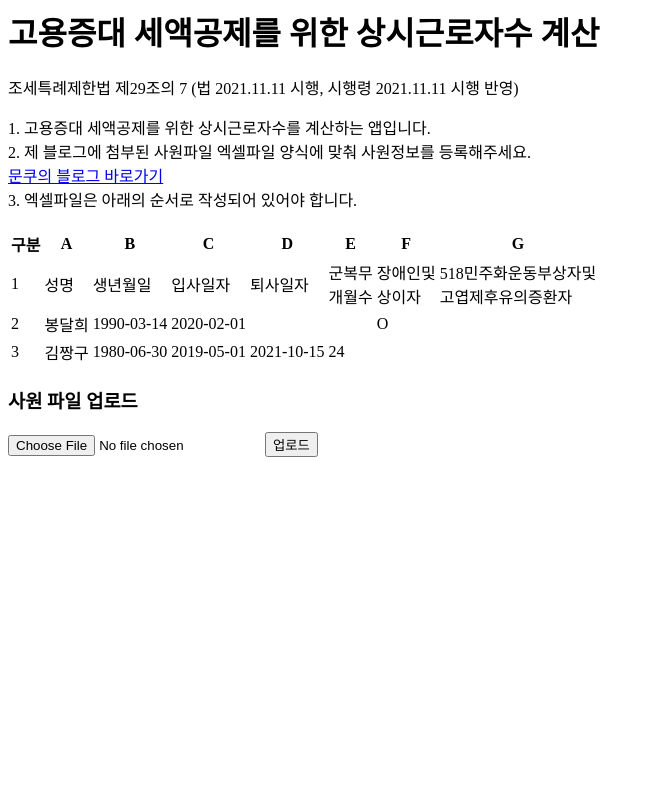
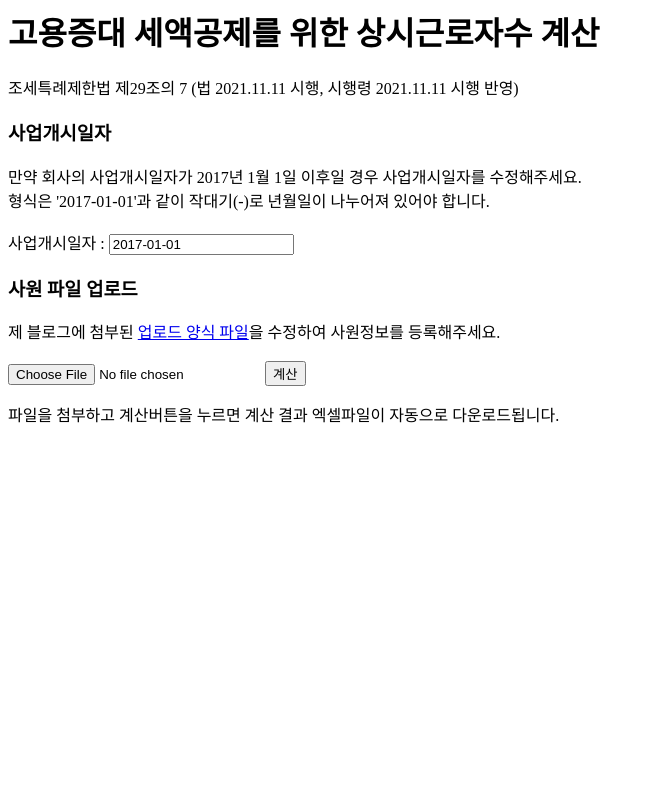
Before and after one commit to karimoons/moonkoo, a Django app: page /employment-increase-tax-credit/ in a window 1280 px wide. Shown: the whole page, without its empty margins (0-655 px from the left). Run offline with Django 3.2, Linux system fonts and the light colour scheme.

Commit message:
사업개시일자 입력칸 추가, 파일 업로드 폼 수정.

```diff
--- a/employment_increase_tax_credit/forms.py
+++ b/employment_increase_tax_credit/forms.py
@@ -1 +1,7 @@
 from django import forms
+
+class DateForm(forms.Form):
+    date = forms.DateField()
+
+class UploadFileForm(forms.Form):
+    file = forms.FileField()
--- a/employment_increase_tax_credit/templates/employment_increase_tax_credit/index.html
+++ b/employment_increase_tax_credit/templates/employment_increase_tax_credit/index.html
@@ -2,63 +2,20 @@
 
 <p>조세특례제한법 제29조의 7 (법 2021.11.11 시행, 시행령 2021.11.11 시행 반영)</p>
 
-1. 고용증대 세액공제를 위한 상시근로자수를 계산하는 앱입니다. <br>
-2. 제 블로그에 첨부된 사원파일 엑셀파일 양식에 맞춰 사원정보를 등록해주세요.<br>
-<a href="https://blog.naver.com/karimoon/">문쿠의 블로그 바로가기</a><br>
-3. 엑셀파일은 아래의 순서로 작성되어 있어야 합니다.<br>
-<br>
+<form action="." method="post" enctype="multipart/form-data">
+    {% csrf_token %}
+    <h3>사업개시일자</h3>
 
-<table>
-    <thead>
-        <tr>
-            <th>구분</th>
-            <th>A</th>
-            <th>B</th>
-            <th>C</th>
-            <th>D</th>
-            <th>E</th>
-            <th>F</th>
-            <th>G</th>
-        </tr>
-    </thead>
-    <tbody>
-        <tr>
-            <td>1</td>
-            <td>성명</td>
-            <td>생년월일</td>
-            <td>입사일자</td>
-            <td>퇴사일자</td>
-            <td>군복무<br>개월수</td>
-            <td>장애인및<br>상이자</td>
-            <td>518민주화운동부상자및<br>고엽제후유의증환자</td>
-        </tr>
-        <tr>
-            <td>2</td>
-            <td>봉달희</td>
-            <td>1990-03-14</td>
-            <td>2020-02-01</td>
-            <td></td>
-            <td></td>
-            <td>O</td>
-            <td></td>
-        </tr>
-        <tr>
-            <td>3</td>
-            <td>김짱구</td>
-            <td>1980-06-30</td>
-            <td>2019-05-01</td>
-            <td>2021-10-15</td>
-            <td>24</td>
-            <td></td>
-            <td></td>
-        </tr>
-    </tbody>
-</table>
+    만약 회사의 사업개시일자가 2017년 1월 1일 이후일 경우 사업개시일자를 수정해주세요.<br>
+    형식은 '2017-01-01'과 같이 작대기(-)로 년월일이 나누어져 있어야 합니다.<br><br>
+    사업개시일자 : {{ date_form.date }}
 
-<h3>사원 파일 업로드</h3>
+    <h3>사원 파일 업로드</h3>
 
-<form action="." method="post" enctype="multipart/form-data">
-    <input type="file" name="excel_file">
-    {% csrf_token %}
-    <input type="submit" value="업로드">
+    제 블로그에 첨부된 <a href="https://blog.naver.com/karimoon/">업로드 양식 파일</a>을 수정하여 사원정보를 등록해주세요.<br><br>
+
+    {{ upload_file_form.file }}
+    <input type="submit" value="계산">
 </form>
+
+파일을 첨부하고 계산버튼을 누르면 계산 결과 엑셀파일이 자동으로 다운로드됩니다.
--- a/employment_increase_tax_credit/views.py
+++ b/employment_increase_tax_credit/views.py
@@ -6,6 +6,29 @@ from dateutil.relativedelta import relativedelta
 import pandas as pd
 from io import BytesIO as IO
 
+from .forms import DateForm, UploadFileForm
+
+def index(request):
+    if request.method == 'POST':
+        date_form = DateForm(request.POST)
+        upload_file_form = UploadFileForm(request.POST, request.FILES)
+        if date_form.is_valid() and upload_file_form.is_valid():
+            cd = date_form.cleaned_data
+            business_start_date = cd['date']
+
+            download_excel_file = calculate_employee(request.FILES['file'], business_start_date)
+
+            response = HttpResponse(download_excel_file.read(), content_type='application/vnd.openxmlformats-officedocument.spreadsheetml.sheet', )
+            response['Content-Disposition'] = 'attachment; filename=result.xlsx'
+
+            return response
+
+    else:
+        date_form = DateForm(initial={'date': '2017-01-01'})
+        upload_file_form = UploadFileForm()
+
+    return render(request, 'employment_increase_tax_credit/index.html', {'date_form': date_form, 'upload_file_form': upload_file_form})
+
 def last_day_of_month(day):
     next_month = day.replace(day=28) + datetime.timedelta(days=4)
     return next_month - datetime.timedelta(days=next_month.day)
@@ -13,85 +36,81 @@ def last_day_of_month(day):
 def calculate_age(birthday, today):
     return today.year - birthday.year - ((today.month, today.day) < (birthday.month, birthday.day))
 
-def index(request):
-    if request.method == 'POST':
-        excel_file = request.FILES['excel_file']
-        df = pd.read_excel(excel_file)
+def calculate_employee(excel_file, business_start_date):
+    print('type:', business_start_date)
+    print(business_start_date)
 
-        df['군복무개월수'] = df['군복무개월수'].fillna(0)
-        df['장애인및상이자'] = df['장애인및상이자'].fillna('X')
-        df['518민주화운동부상자및고엽제후유의증환자'] = df['518민주화운동부상자및고엽제후유의증환자'].fillna('X')
+    df = pd.read_excel(excel_file)
 
-        business_start_date = datetime.date(2017,2,27)
-        end_year = 2021
+    df['군복무개월수'] = df['군복무개월수'].fillna(0)
+    df['장애인및상이자'] = df['장애인및상이자'].fillna('X')
+    df['518민주화운동부상자및고엽제후유의증환자'] = df['518민주화운동부상자및고엽제후유의증환자'].fillna('X')
 
-        start_year = max(2017, business_start_date.year)
-        if start_year >= 2017:
-            start_month = business_start_date.month
-        else:
+    end_year = 2021
+
+    start_year = max(2017, business_start_date.year)
+    if start_year >= 2017:
+        start_month = business_start_date.month
+    else:
+        start_month = 1
+
+    for index, value in df['생년월일'].items():
+        df.loc[index, '입사일나이'] = calculate_age(df.loc[index, '생년월일'], df.loc[index, '입사일자'])
+
+    for year in range(start_year, end_year + 1):
+        if year > start_year:
             start_month = 1
 
-        for index, value in df['생년월일'].items():
-            df.loc[index, '입사일나이'] = calculate_age(df.loc[index, '생년월일'], df.loc[index, '입사일자'])
+        for month in range(start_month, 13):
+            date = last_day_of_month(datetime.date(year, month, 1))
 
-        for year in range(start_year, end_year + 1):
-            if year > start_year:
-                start_month = 1
+            for index, value in df['생년월일'].items():
+                if df.loc[index, '군복무개월수'] > 0:
+                        # 군복무는 6년을 한도로 연령에서 차감함.
+                    value = df.loc[index, '생년월일'] + relativedelta(months = min(df.loc[index, '군복무개월수'], 72))
+                df.loc[index, '병역차감나이'] = calculate_age(value, date)
 
-            for month in range(start_month, 13):
-                date = last_day_of_month(datetime.date(year, month, 1))
+            year_month_string = str(year) + '-' + str(month)
 
-                for index, value in df['생년월일'].items():
-                    if df.loc[index, '군복무개월수'] > 0:
-                        # 군복무는 6년을 한도로 연령에서 차감함.
-                        value = df.loc[index, '생년월일'] + relativedelta(months = min(df.loc[index, '군복무개월수'], 72))
-                    df.loc[index, '병역차감나이'] = calculate_age(value, date)
+            df.loc[(df['입사일자'] <= pd.Timestamp(date)) & ((df['퇴사일자'] >= pd.Timestamp(date)) | df['퇴사일자'].isnull()), year_month_string] = '일반'
+                # 29세 이하
+            df.loc[(df[year_month_string] == '일반') & (df['병역차감나이'] <= 29), year_month_string] = '청년등'
+                # 장애인, 상이자
+            df.loc[(df[year_month_string] == '일반') & (df['장애인및상이자'] != 'X'), year_month_string] = '청년등'
+                # 518민주화운동부상자, 고엽제후유의증환자 (2019년 1월 1일 이후 개시하는 과세연도 분부터 적용)
+            if year >= 2019:
+                df.loc[(df[year_month_string] == '일반') & (df['518민주화운동부상자및고엽제후유의증환자'] != 'X'), year_month_string] = '청년등'
+                # 근로계약 체결일 현재 연령이 60세 이상인 사람
+            if year >= 2021:
+                df.loc[(df[year_month_string] == '일반') & (df['입사일나이'] >= 60), year_month_string] = '청년등'
 
-                year_month_string = str(year) + '-' + str(month)
+    df_summary = pd.DataFrame(index=['청년등근로자수합계', '청년등외근로자수합계', '총상시근로자수합계', '개월수', '청년등근로자수', '청년등외근로자수', '총상시근로자수'], columns=range(start_year, end_year + 1)).fillna(0)
 
-                df.loc[(df['입사일자'] <= pd.Timestamp(date)) & ((df['퇴사일자'] >= pd.Timestamp(date)) | df['퇴사일자'].isnull()), year_month_string] = '일반'
-                # 29세 이하
-                df.loc[(df[year_month_string] == '일반') & (df['병역차감나이'] <= 29), year_month_string] = '청년등'
-                # 장애인, 상이자
-                df.loc[(df[year_month_string] == '일반') & (df['장애인및상이자'] != 'X'), year_month_string] = '청년등'
-                # 518민주화운동부상자, 고엽제후유의증환자 (2019년 1월 1일 이후 개시하는 과세연도 분부터 적용)
-                if year >= 2019:
-                    df.loc[(df[year_month_string] == '일반') & (df['518민주화운동부상자및고엽제후유의증환자'] != 'X'), year_month_string] = '청년등'
-                # 근로계약 체결일 현재 연령이 60세 이상인 사람
-                if year >= 2021:
-                    df.loc[(df[year_month_string] == '일반') & (df['입사일나이'] >= 60), year_month_string] = '청년등'
+    for index in df:
+        if '-' not in index:
+            continue
 
-        df_summary = pd.DataFrame(index=['청년등근로자수합계', '청년등외근로자수합계', '총상시근로자수합계', '개월수', '청년등근로자수', '청년등외근로자수', '총상시근로자수'], columns=range(start_year, end_year + 1)).fillna(0)
+        df.loc['청년등근로자수', index] = df.loc[df[index] == '청년등', index].count()
+        df.loc['청년등외근로자수', index] = df.loc[df[index] == '일반', index].count()
+        df.loc['총상시근로자수', index] = df.loc['청년등근로자수', index] + df.loc['청년등외근로자수', index]
 
-        for index in df:
-            if '-' not in index:
-                continue
+        df_summary.loc['청년등근로자수합계', int(index[:4])] = df_summary.loc['청년등근로자수합계', int(index[:4])] + df.loc['청년등근로자수', index]
+        df_summary.loc['청년등외근로자수합계', int(index[:4])] = df_summary.loc['청년등외근로자수합계', int(index[:4])] + df.loc['청년등외근로자수', index]
+        df_summary.loc['총상시근로자수합계', int(index[:4])] = df_summary.loc['총상시근로자수합계', int(index[:4])] + df.loc['총상시근로자수', index]
+        df_summary.loc['개월수', int(index[:4])] = df_summary.loc['개월수', int(index[:4])] + 1
 
-            df.loc['청년등근로자수', index] = df.loc[df[index] == '청년등', index].count()
-            df.loc['청년등외근로자수', index] = df.loc[df[index] == '일반', index].count()
-            df.loc['총상시근로자수', index] = df.loc['청년등근로자수', index] + df.loc['청년등외근로자수', index]
+    for index in df_summary:
+        df_summary.loc['청년등근로자수', index] = int((df_summary.loc['청년등근로자수합계', index] / df_summary.loc['개월수', index]) * 100) / 100
+        df_summary.loc['청년등외근로자수', index] = int((df_summary.loc['청년등외근로자수합계', index] / df_summary.loc['개월수', index]) * 100) / 100
+        df_summary.loc['총상시근로자수', index] = int((df_summary.loc['총상시근로자수합계', index] / df_summary.loc['개월수', index]) * 100) / 100
 
-            df_summary.loc['청년등근로자수합계', int(index[:4])] = df_summary.loc['청년등근로자수합계', int(index[:4])] + df.loc['청년등근로자수', index]
-            df_summary.loc['청년등외근로자수합계', int(index[:4])] = df_summary.loc['청년등외근로자수합계', int(index[:4])] + df.loc['청년등외근로자수', index]
-            df_summary.loc['총상시근로자수합계', int(index[:4])] = df_summary.loc['총상시근로자수합계', int(index[:4])] + df.loc['총상시근로자수', index]
-            df_summary.loc['개월수', int(index[:4])] = df_summary.loc['개월수', int(index[:4])] + 1
+    download_excel_file = IO()
+    xlwriter = pd.ExcelWriter(download_excel_file, engine='xlsxwriter')
+    df.to_excel(xlwriter, '월별근로자수')
+    df_summary.to_excel(xlwriter, '근로자수집계')
 
-        for index in df_summary:
-            df_summary.loc['청년등근로자수', index] = int((df_summary.loc['청년등근로자수합계', index] / df_summary.loc['개월수', index]) * 100) / 100
-            df_summary.loc['청년등외근로자수', index] = int((df_summary.loc['청년등외근로자수합계', index] / df_summary.loc['개월수', index]) * 100) / 100
-            df_summary.loc['총상시근로자수', index] = int((df_summary.loc['총상시근로자수합계', index] / df_summary.loc['개월수', index]) * 100) / 100
+    xlwriter.save()
+    # xlwriter.close()
+    download_excel_file.seek(0)
 
-        download_excel_file = IO()
-        xlwriter = pd.ExcelWriter(download_excel_file, engine='xlsxwriter')
-        df.to_excel(xlwriter, '월별근로자수')
-        df_summary.to_excel(xlwriter, '근로자수집계')
-
-        xlwriter.save()
-        xlwriter.close()
-        download_excel_file.seek(0)
-
-        response = HttpResponse(download_excel_file.read(), content_type='application/vnd.openxmlformats-officedocument.spreadsheetml.sheet', )
-        response['Content-Disposition'] = 'attachment; filename=result.xlsx'
-
-        return response
-    return render(request, 'employment_increase_tax_credit/index.html')
+    return download_excel_file
```
